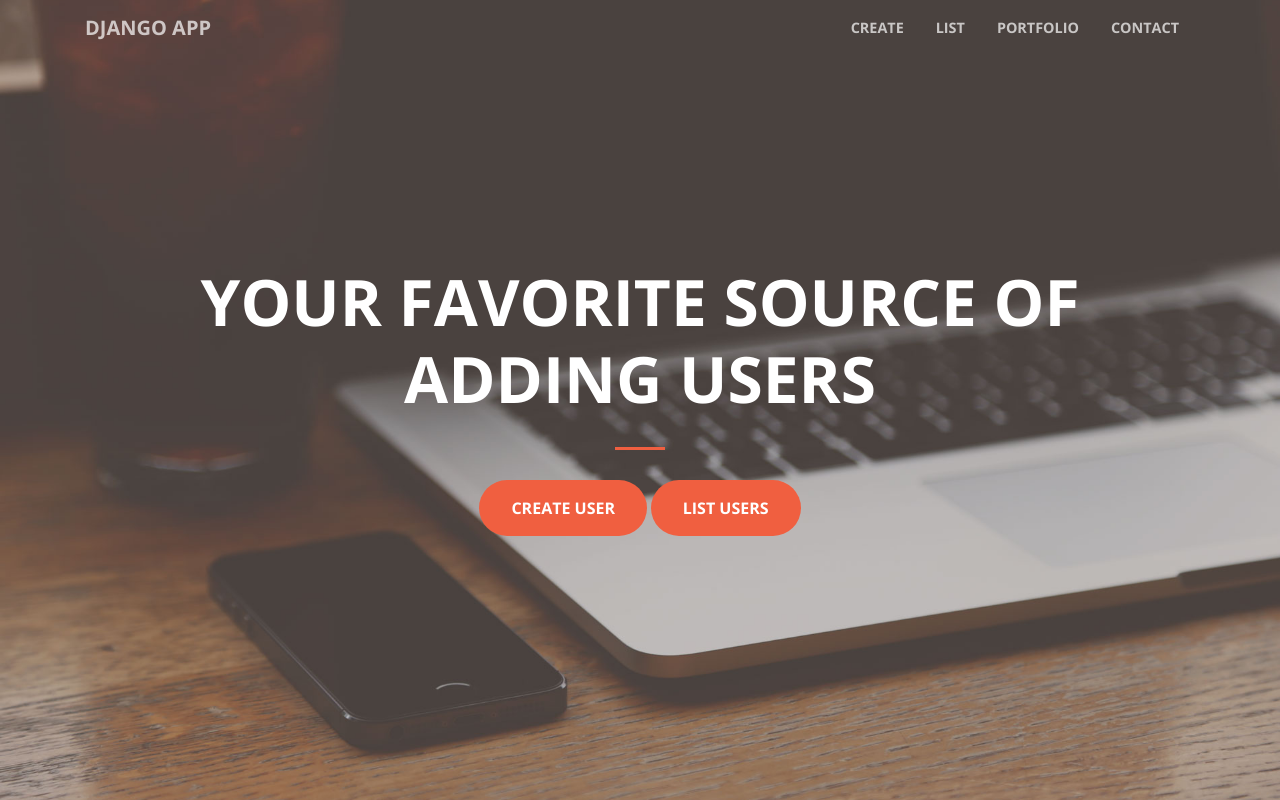
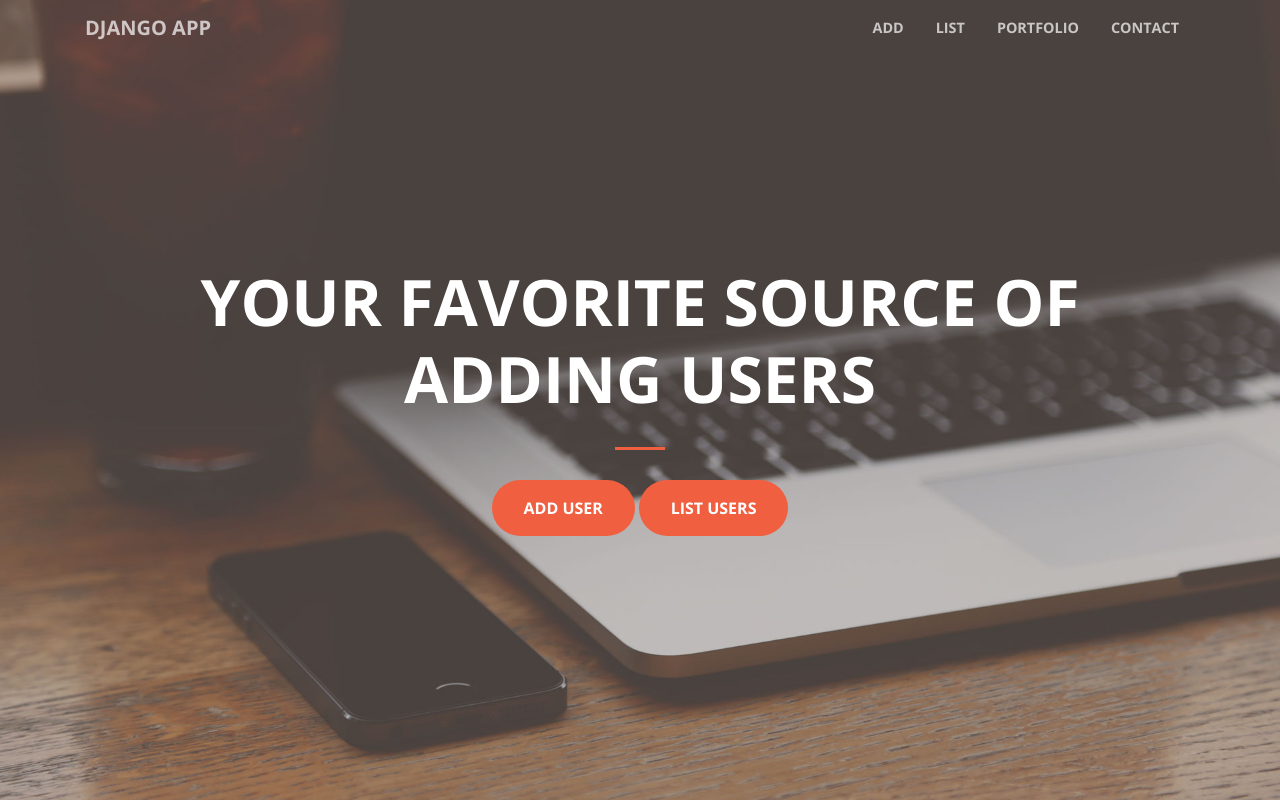
Before and after one commit to yash2code/django, a Django app: page / in a window 1280 px wide. Run offline with Django 3.2, Linux system fonts and the light colour scheme; some libraries are stand-ins or nearby versions.

Commit message:
initial release

```diff
--- a/app/forms.py
+++ b/app/forms.py
@@ -2,8 +2,8 @@ from django import forms
 from app.models import Profile
 
 class ProfileForm(forms.ModelForm):
-    name = forms.CharField(label='Your name', max_length=30)
-    email = forms.EmailField(label='Your email')
+    name = forms.CharField(label='Name', max_length=30)
+    email = forms.EmailField(label='Email')
 
     class Meta:
         model=Profile
--- a/app/templates/app/index.html
+++ b/app/templates/app/index.html
@@ -46,7 +46,7 @@
           <hr>
         </div>
         <div class="col-lg-8 mx-auto">
-          <a class="btn btn-primary btn-xl js-scroll-trigger" href="/add">Create User</a>
+          <a class="btn btn-primary btn-xl js-scroll-trigger" href="/add">Add User</a>
           <a class="btn btn-primary btn-xl js-scroll-trigger" href="/list">List Users</a>
         </div>
       </div>
--- a/app/templates/header.html
+++ b/app/templates/header.html
@@ -3,17 +3,17 @@
 <!-- Navigation -->
 <nav class="navbar navbar-expand-lg navbar-light fixed-top" id="mainNav">
         <div class="container">
-          <a class="navbar-brand js-scroll-trigger" href="#page-top">Django App</a>
+          <a class="navbar-brand js-scroll-trigger" href="/">Django App</a>
           <button class="navbar-toggler navbar-toggler-right" type="button" data-toggle="collapse" data-target="#navbarResponsive" aria-controls="navbarResponsive" aria-expanded="false" aria-label="Toggle navigation">
             <span class="navbar-toggler-icon"></span>
           </button>
           <div class="collapse navbar-collapse" id="navbarResponsive">
             <ul class="navbar-nav ml-auto">
               <li class="nav-item">
-                <a class="nav-link js-scroll-trigger" href="#about">Create</a>
+                <a class="nav-link js-scroll-trigger" href="/add">Add</a>
               </li>
               <li class="nav-item">
-                <a class="nav-link js-scroll-trigger" href="#list">List</a>
+                <a class="nav-link js-scroll-trigger" href="/list">List</a>
               </li>
               <li class="nav-item">
                 <a class="nav-link js-scroll-trigger" href="#portfolio">Portfolio</a>
--- a/app/views.py
+++ b/app/views.py
@@ -23,8 +23,8 @@ def add(request):
         if form.is_valid():
     # Save a new Profile object from the form's data.
             new_profile = form.save()
-
-            return render(request, 'app/index.html', {'form':form})
+            data = Profile.objects.all()
+            return render(request, 'app/list.html', {'data':data})
 
 
     return render(request, 'app/create.html', {'form': form})
```
Also changed, not shown: db.sqlite3.
